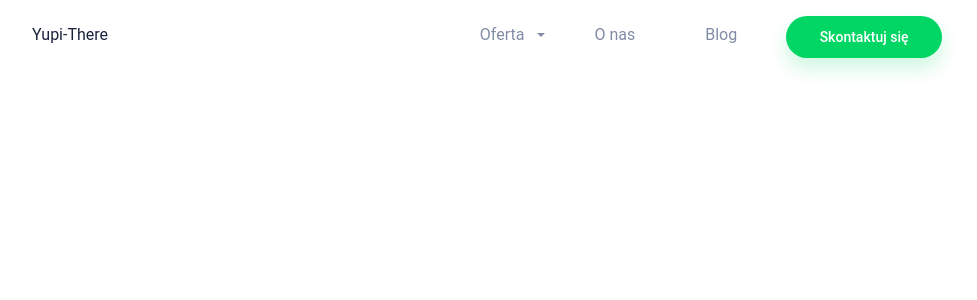
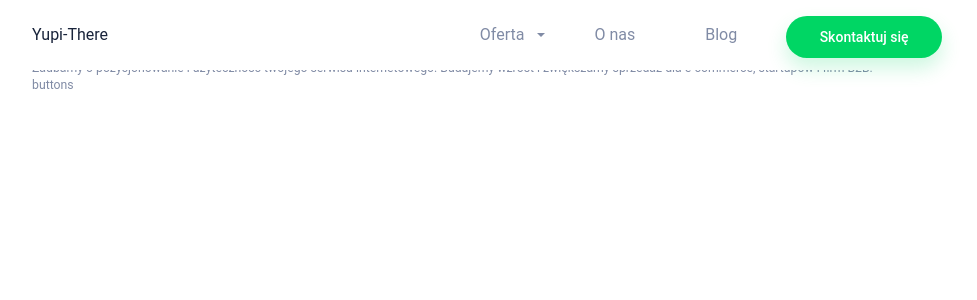
Before and after one commit to m-heyda/yupi-there, a React (Create React App) app: page / in a window 1280 px wide. Shown: the top 300 px of the page, without its empty margins (153-1130 px from the left). Built offline with nearby package versions, Linux system fonts and the light colour scheme; what webfontloader would draw is missing.

Commit message:
paragraph

```diff
--- /dev/null
+++ b/src/components/Hero/Hero.style.js
@@ -0,0 +1,12 @@
+import { string, func, oneOfType, oneOf, any } from 'prop-types';
+import styled, { keyframes, css } from 'styled-components';
+import { rem, rgba } from 'polished';
+import { variables, colors } from '../../global/helpers';
+import { containerStyles } from '../../global/commonStyles';
+
+const { fontSize, fontFamily, marginSize, globalSize } = variables;
+
+export const HeroHeader = styled.header`
+  ${containerStyles}
+
+`;
--- a/src/components/Hero/index.js
+++ b/src/components/Hero/index.js
@@ -1,11 +1,21 @@
 import React from 'react';
+import {HeroHeader} from "./Hero.style";
 import Typography from '../Typography';
+import Button from '../Button';
 
 const Hero = () => {
   return (
-    <Typography component='h1' headingVariant='hero'>
-      Współpracuj z najlepszym zespołem ekspertów
-    </Typography>
+    <HeroHeader>
+      <Typography component='h1' headingVariant='hero'>
+        Współpracuj z najlepszym zespołem ekspertów
+      </Typography>
+      <p>
+        Zadbamy o pozycjonowanie i użyteczność twojego serwisu internetowego. Budujemy wzrost i zwiększamy sprzedaż dla e-commerce, startupów i firm B2B.
+      </p>
+      <div>
+        buttons
+      </div>
+    </HeroHeader>
   );
 };
 
--- a/src/global/commonStyles.js
+++ b/src/global/commonStyles.js
@@ -14,3 +14,8 @@ export const containerStyles = css`
 export const Container = styled.div`
   ${containerStyles};
 `;
+
+export const Paragraph = styled.p`
+  color: ${props => props.color};
+
+`;
```
